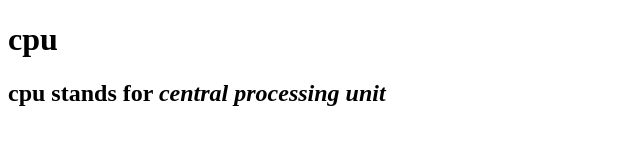
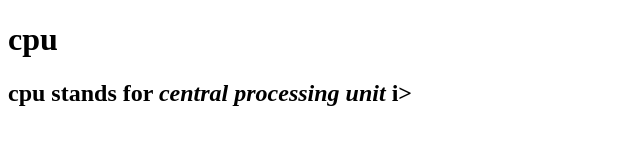
Before and after one commit to iamneo-production/ffebcdaacbfcadaeccdfffebaeceaec, a website: page public/index.html in a window 1280 px wide. Shown: the full height of the page, 0-640 px from the left. Drawn offline with Linux system fonts and the light colour scheme.

Commit message:
Backup Commit

```diff
--- a/public/index.html
+++ b/public/index.html
@@ -10,6 +10,6 @@
 <body>
     <h1>cpu</h1>
     <h2 <u><b>cpu</b> stands for <i>central processing unit</i>
-
+    </u>i>
 </body>
 </html>
```
